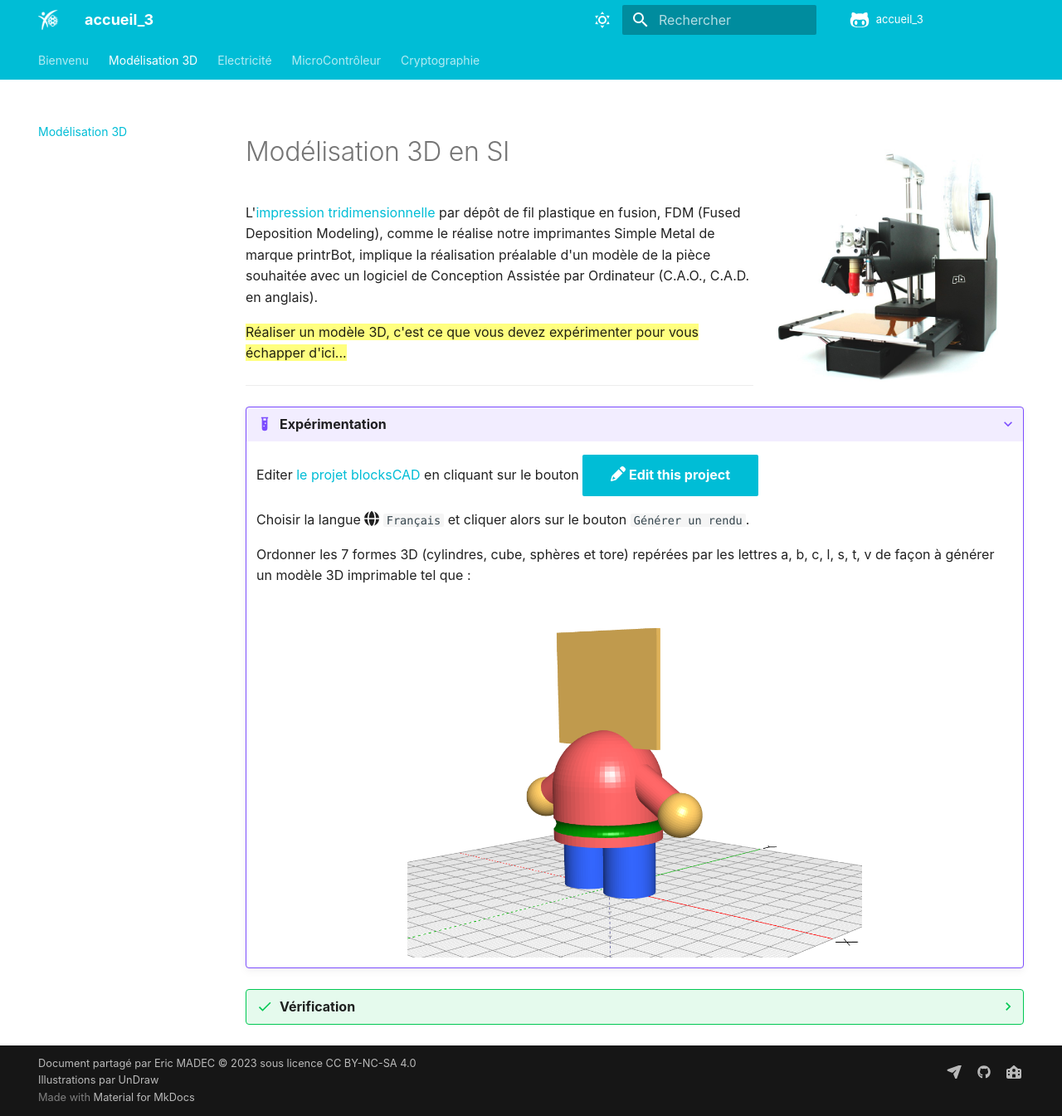
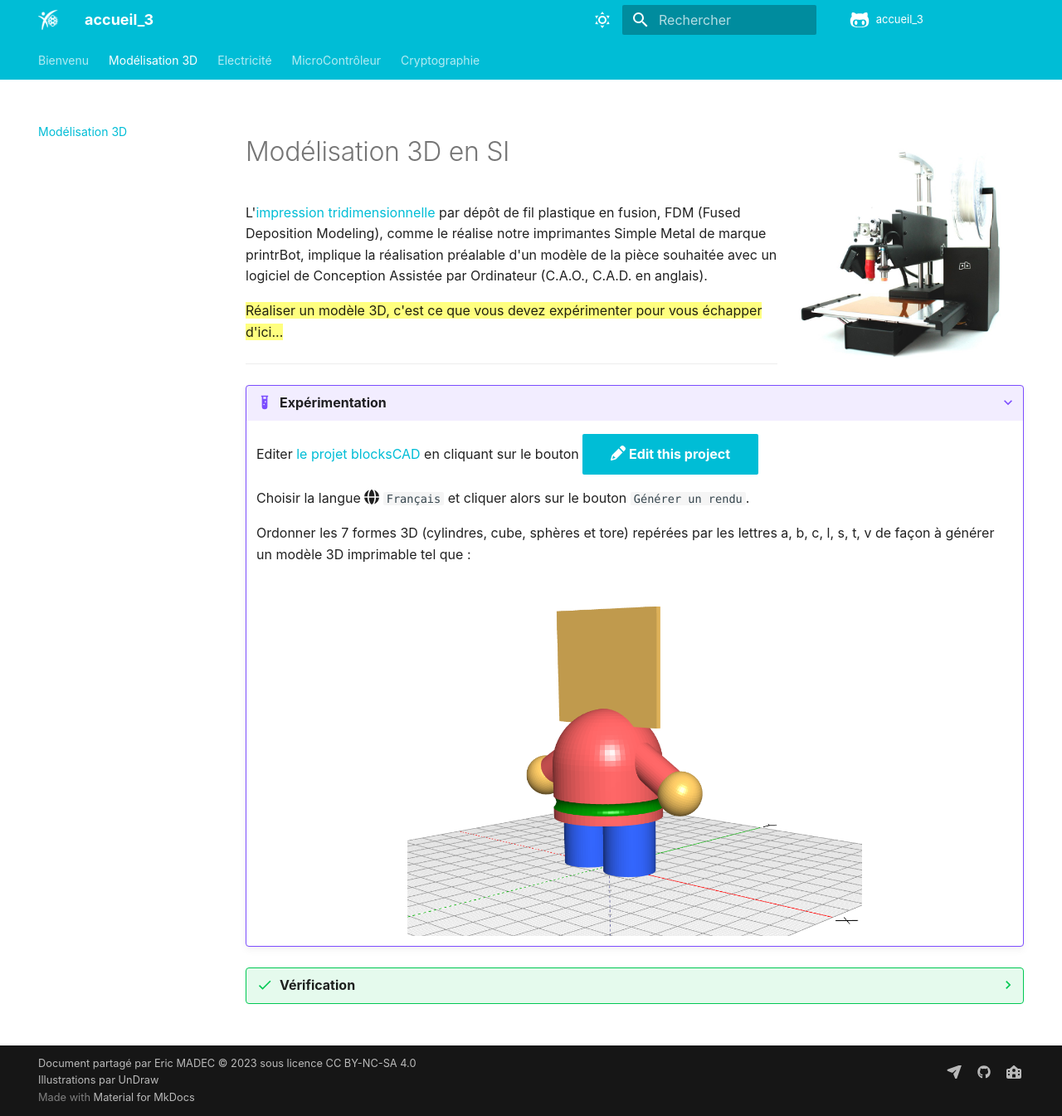
Before and after one commit to ericECmorlaix/accueil_3, an MkDocs documentation site: the page built from docs/3D.md, in a window 1280 px wide and 1345 px high. Shown: the whole window at 83% size. Built offline with MkDocs 1.6.1 and Material for MkDocs 9.7.7, drawn with Linux system fonts in a browser that asks for light colours; comment, search, counter and statistics services are not loaded.

Commit message:
MAJ renommage minuscule

```diff
--- a/docs/3D.md
+++ b/docs/3D.md
@@ -1,4 +1,4 @@
-![printrbot.jpg](../images/printrbot.jpg){width=33% align=right}
+![printrbot.jpg](../images/printrbot.jpg){width=30% align=right}
 # Modélisation 3D en SI
 
 L'[impression tridimensionnelle](https://fr.wikipedia.org/wiki/Impression_3D){target=_blank} par dépôt de fil plastique en fusion, FDM (Fused Deposition Modeling), comme le réalise notre imprimantes Simple Metal de marque printrBot, implique la réalisation préalable d'un modèle de la pièce souhaitée avec un logiciel de Conception Assistée par Ordinateur (C.A.O., C.A.D. en anglais).
--- a/mkdocs.yml
+++ b/mkdocs.yml
@@ -27,9 +27,9 @@
 nav:
     - Bienvenu: index.md
     - Modélisation 3D : 3D.md
-    - Electricité : Elec.md
+    - Electricité : elec.md
     - MicroContrôleur : µC.md
-    - Cryptographie : Crypto.md
+    - Cryptographie : crypto.md
     # - RetroGaming : Game.md
 
 
```
Also changed, not shown: docs/index.md (+3 -3 lines).
